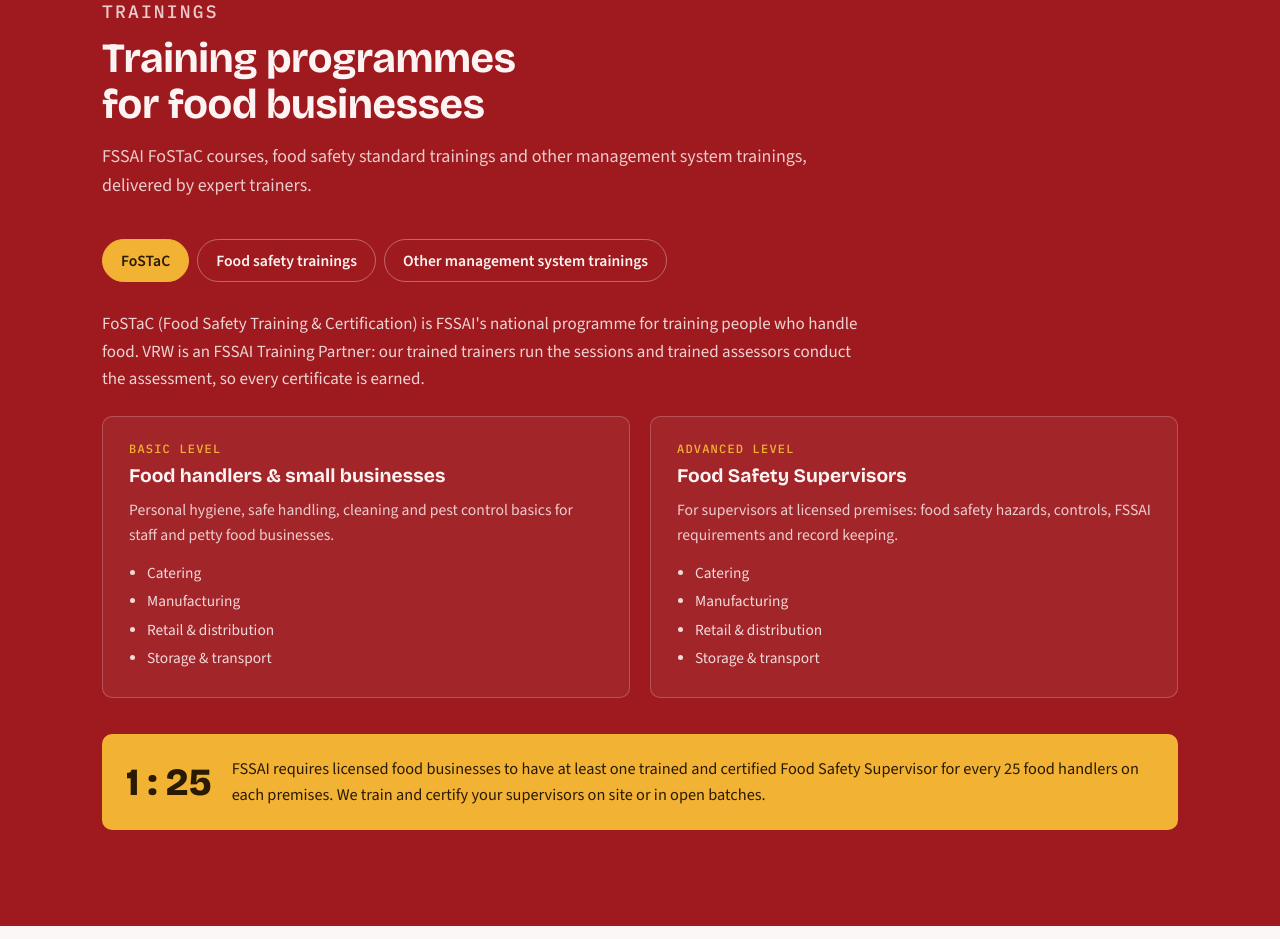
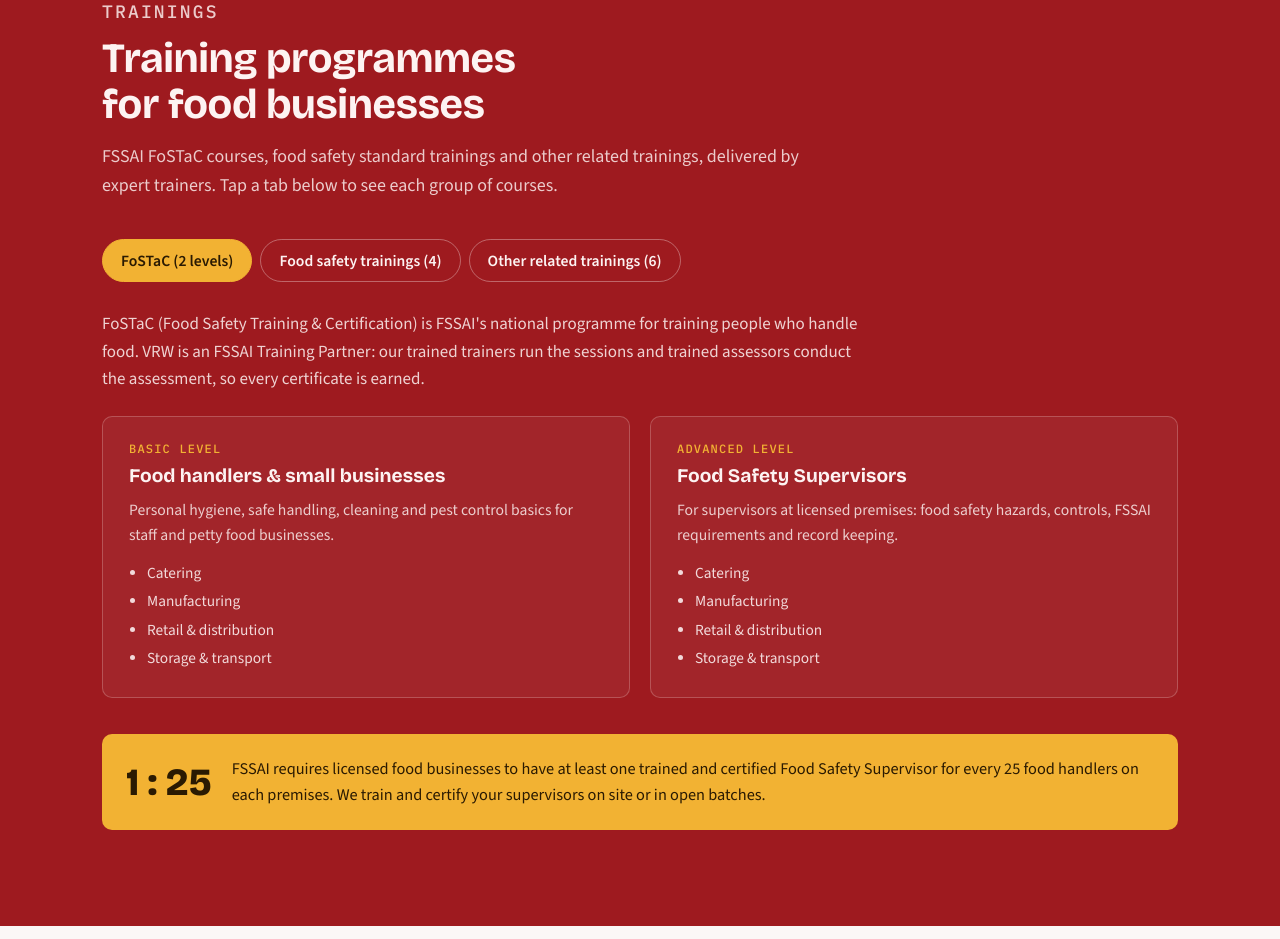
Before and after one commit to Quantus123/vrw-website, a plain HTML site: page index.html in a window 1280 px wide. Shown: the part 5877-6816 px from the top of the page. Drawn offline with nearby package versions, Linux system fonts and the light colour scheme.

Commit message:
Make the Other related trainings tab easier to find
Co-Authored-By: Claude Opus 5.5 <noreply@anthropic.com>
Claude-Session: https://claude.ai/code/session_015U3eY6ejRkTmWmtfWmAU1K

```diff
--- a/index.html
+++ b/index.html
@@ -269,6 +269,8 @@ footer a:hover { text-decoration: underline; }
 .tabs { display: flex; flex-wrap: wrap; gap: 8px; margin-bottom: 28px; }
 .tabs button { font: 600 0.98rem var(--f-body); padding: 10px 18px; border-radius: 999px; cursor: pointer; border: 1px solid color-mix(in srgb, var(--brand-ink) 35%, transparent); background: transparent; color: var(--brand-ink); }
 .tabs button[aria-selected="true"] { background: var(--accent); color: var(--accent-ink); border-color: var(--accent); }
+.pane-h { font-size: 1.3rem; margin-bottom: 18px; }
+.tabs button:not([aria-selected="true"]):hover { background: color-mix(in srgb, var(--brand-ink) 12%, transparent); }
 .pane-intro { margin-bottom: 24px; max-width: 48rem; color: color-mix(in srgb, var(--brand-ink) 85%, transparent); }
 .levels.two { grid-template-columns: repeat(2, minmax(0, 1fr)); }
 .courses { display: grid; grid-template-columns: repeat(2, minmax(0, 1fr)); gap: 16px; }
@@ -486,12 +488,12 @@ footer a:hover { text-decoration: underline; }
       <div class="section-head">
         <p class="eyebrow">Trainings</p>
         <h2>Training programmes for food businesses</h2>
-        <p>FSSAI FoSTaC courses, food safety standard trainings and other management system trainings, delivered by expert trainers.</p>
+        <p>FSSAI FoSTaC courses, food safety standard trainings and other related trainings, delivered by expert trainers. Tap a tab below to see each group of courses.</p>
       </div>
       <div class="tabs" role="tablist" aria-label="Training categories">
-        <button role="tab" id="tab-fostac" aria-controls="pane-fostac" aria-selected="true">FoSTaC</button>
-        <button role="tab" id="tab-fs" aria-controls="pane-fs" aria-selected="false">Food safety trainings</button>
-        <button role="tab" id="tab-other" aria-controls="pane-other" aria-selected="false">Other management system trainings</button>
+        <button role="tab" id="tab-fostac" aria-controls="pane-fostac" aria-selected="true">FoSTaC (2 levels)</button>
+        <button role="tab" id="tab-fs" aria-controls="pane-fs" aria-selected="false">Food safety trainings (4)</button>
+        <button role="tab" id="tab-other" aria-controls="pane-other" aria-selected="false">Other related trainings (6)</button>
       </div>
 
       <div class="pane" role="tabpanel" id="pane-fostac" aria-labelledby="tab-fostac">
@@ -517,6 +519,7 @@ footer a:hover { text-decoration: underline; }
       </div>
 
       <div class="pane" role="tabpanel" id="pane-fs" aria-labelledby="tab-fs">
+        <h3 class="pane-h">Food safety trainings</h3>
         <div class="courses">
           <article><h3>HACCP Awareness &amp; Implementation</h3><p>Understand HACCP principles to identify, assess and control food safety hazards. Learn practical implementation methods to strengthen food safety systems.</p></article>
           <article><h3>ISO 22000</h3><p>Understand ISO 22000 requirements for Food Safety Management Systems (FSMS) that apply throughout the food chain to control food safety hazards. Learn to implement and maintain effective food safety management practices.</p></article>
@@ -526,6 +529,7 @@ footer a:hover { text-decoration: underline; }
       </div>
 
       <div class="pane" role="tabpanel" id="pane-other" aria-labelledby="tab-other">
+        <h3 class="pane-h">Other related trainings</h3>
         <div class="courses">
           <article><h3>Internal Audit Training</h3><p>Learn to plan, conduct and document effective internal audits. Identify non-conformities and support continual improvement.</p></article>
           <article><h3>Allergen Management &amp; Labelling</h3><p>Understand allergen identification, declaration and labelling requirements. Learn to prevent cross-contact and ensure accurate food labelling.</p></article>
```
